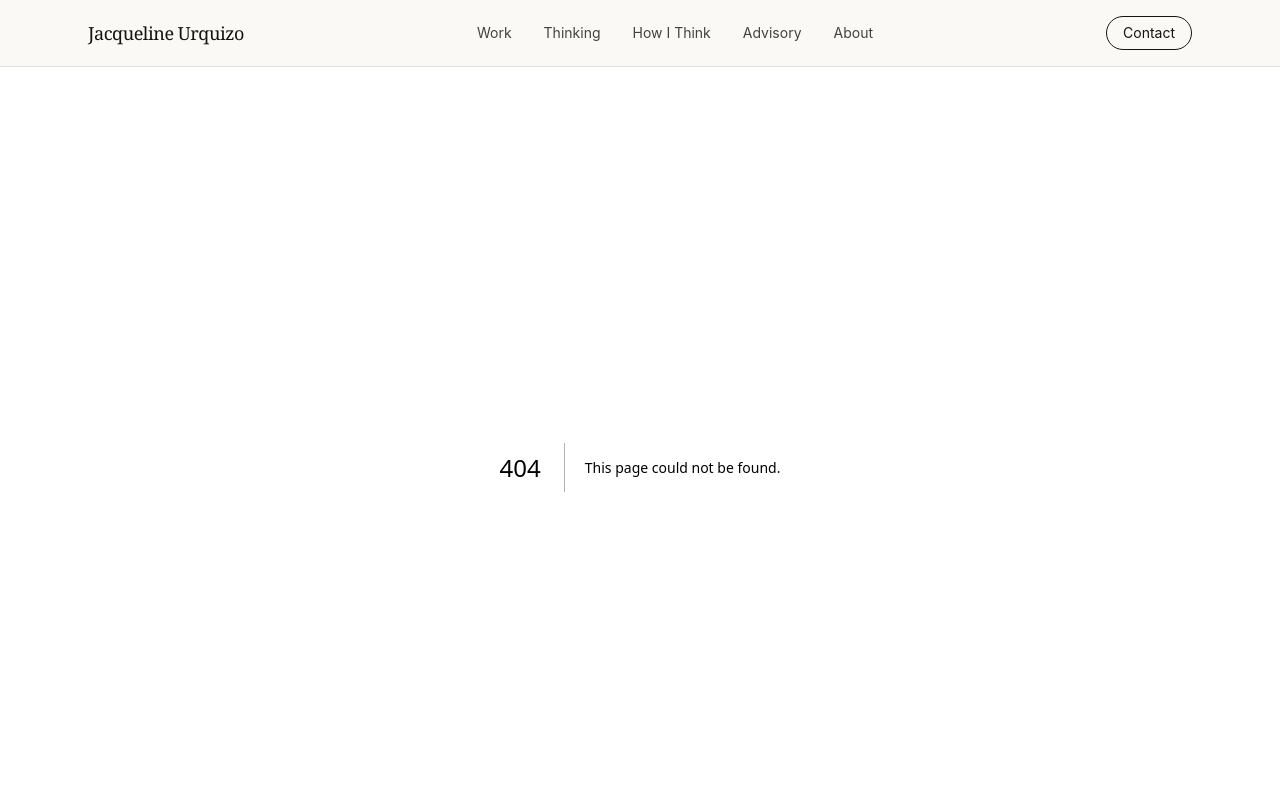
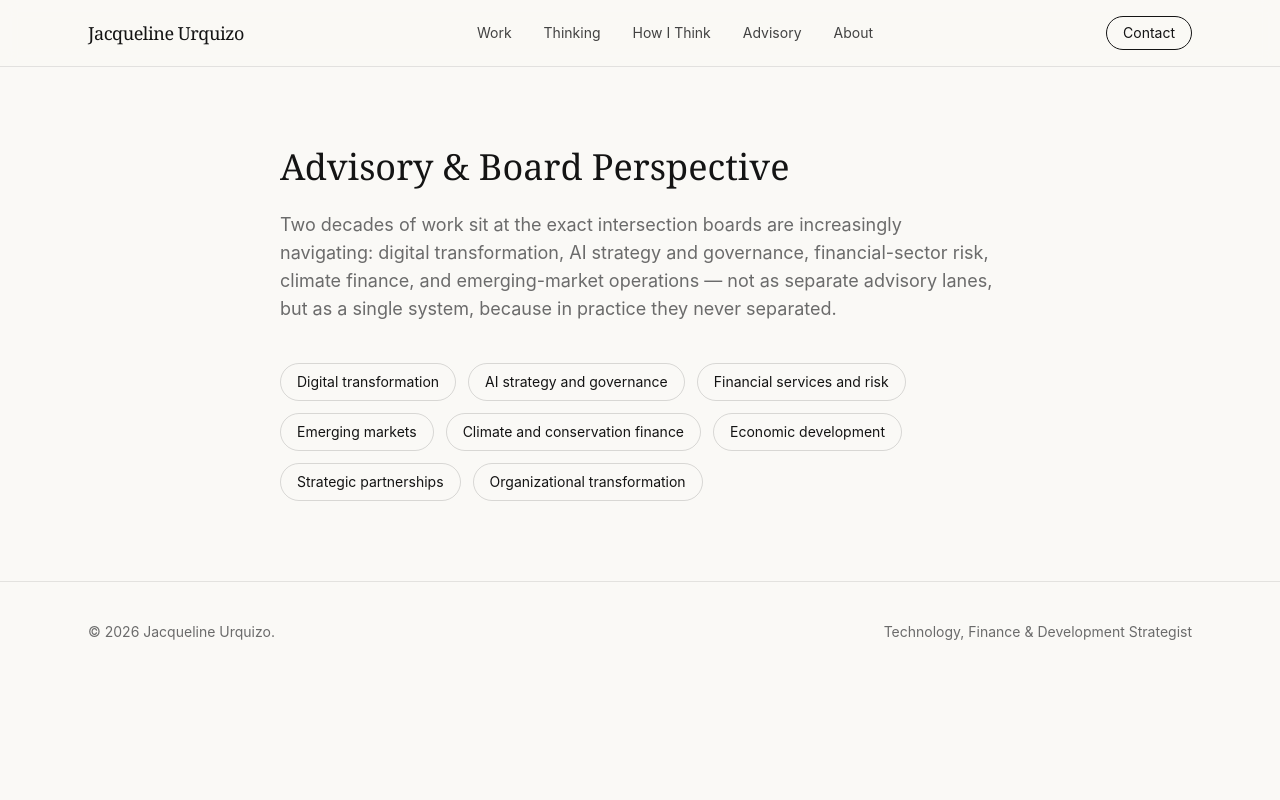
Before and after one commit to jurquizo2/personal-Website, a Next.js app: page /advisory in a window 1280 px wide. Before the commit this address had no page. Shown: the top 800 px of the page. Built offline with nearby package versions, Linux system fonts and the light colour scheme.

Commit message:
Add How I Think and Advisory pages

```diff
--- /dev/null
+++ b/app/advisory/page.tsx
@@ -0,0 +1,22 @@
+import { advisoryFraming, capabilities } from "@/content/advisory";
+
+export const metadata = { title: "Advisory — Jacqueline Urquizo" };
+
+export default function AdvisoryPage() {
+  return (
+    <div className="mx-auto max-w-3xl px-6 py-20">
+      <h1 className="font-serif text-4xl text-ink">Advisory & Board Perspective</h1>
+      <p className="mt-6 text-lg text-muted">{advisoryFraming}</p>
+      <div className="mt-10 flex flex-wrap gap-3">
+        {capabilities.map((capability) => (
+          <span
+            key={capability}
+            className="rounded-full border border-ink/15 px-4 py-2 text-sm text-ink"
+          >
+            {capability}
+          </span>
+        ))}
+      </div>
+    </div>
+  );
+}
--- /dev/null
+++ b/app/how-i-think/page.tsx
@@ -0,0 +1,23 @@
+import { howIThink } from "@/content/howIThink";
+
+export const metadata = { title: "How I Think — Jacqueline Urquizo" };
+
+export default function HowIThinkPage() {
+  return (
+    <div className="mx-auto max-w-4xl px-6 py-20">
+      <h1 className="font-serif text-4xl text-ink">How I Think</h1>
+      <div className="mt-10 space-y-8">
+        {howIThink.map((step, i) => (
+          <div key={step.step} className="flex gap-6 border-b border-ink/10 pb-8">
+            <span className="font-serif text-3xl text-accent">{String(i + 1).padStart(2, "0")}</span>
+            <div>
+              <h2 className="font-serif text-xl text-ink">{step.step}</h2>
+              <p className="mt-2 text-muted">{step.description}</p>
+              <p className="mt-2 text-sm italic text-muted">{step.examples}</p>
+            </div>
+          </div>
+        ))}
+      </div>
+    </div>
+  );
+}
```
